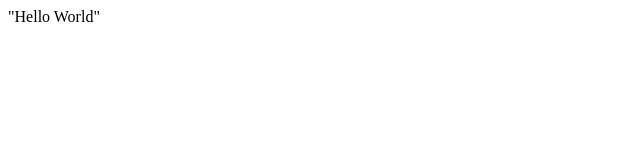
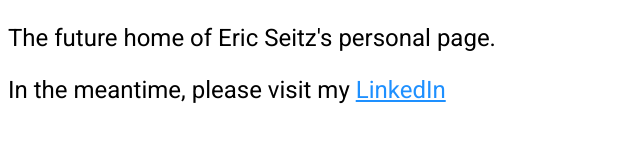
Before and after one commit to seitzej/seitzej.github.io, a plain HTML site: page index.html in a window 1280 px wide. Shown: the whole page, without its empty margins (0-640 px from the left). Drawn offline with Linux system fonts and the light colour scheme.

Commit message:
Temporary landing page commit

```diff
--- a/index.html
+++ b/index.html
@@ -1 +1,21 @@
-"Hello World"
+<!DOCTYPE html>
+<html>
+  <head>
+      <meta charset="UTF-8">
+      <title>Eric Seitz</title>
+      <link rel='stylesheet' href='//fonts.googleapis.com/css?family=Roboto' type='text/css'>
+      <style type="text/css">
+          body {
+              font-family: Roboto, sans;
+              font-size: 24px;
+          }
+          a {
+              color: dodgerblue;
+          }
+      </style>
+  </head>
+  <body>
+      <p>The future home of Eric Seitz's personal page.</p>
+      <p>In the meantime, please visit my <a href="https://www.linkedin.com/in/seitzeric">LinkedIn</a></p>
+  </body>
+</html>
```
